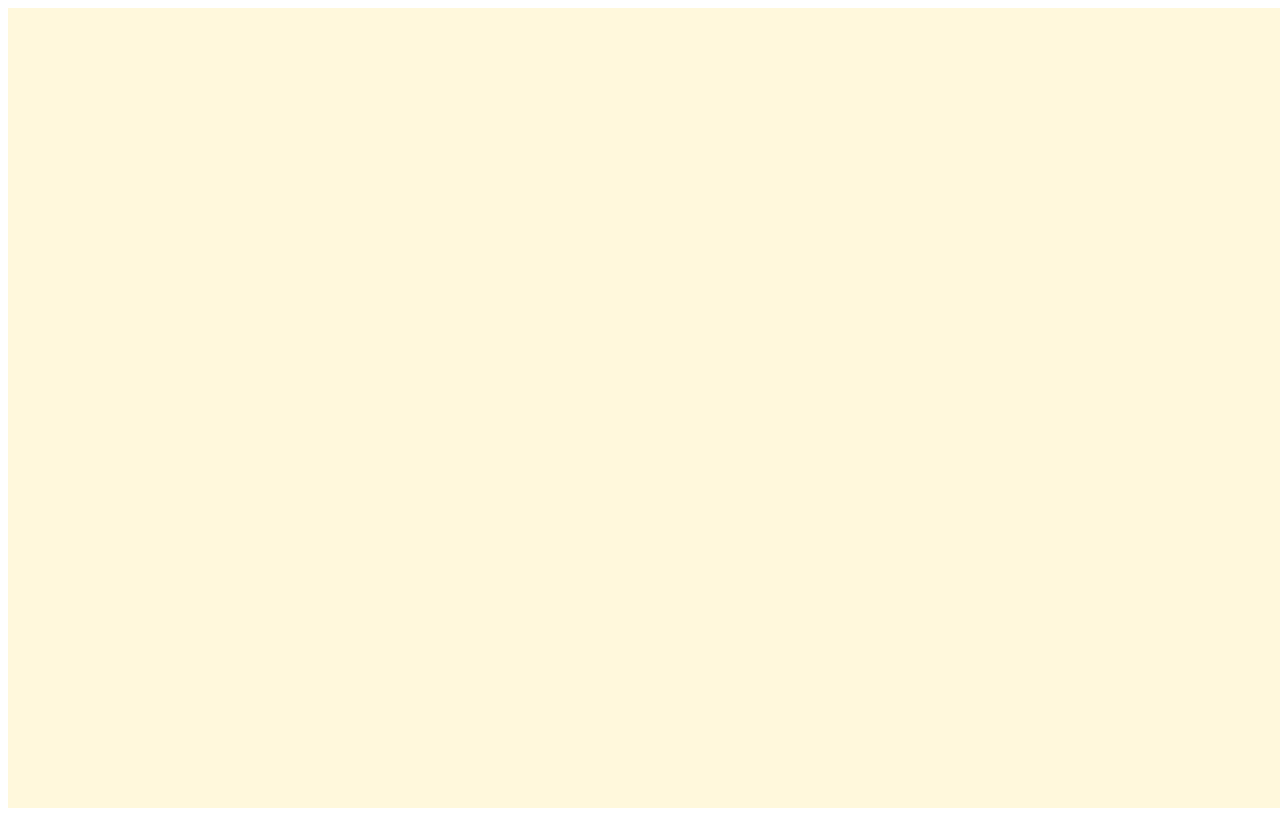
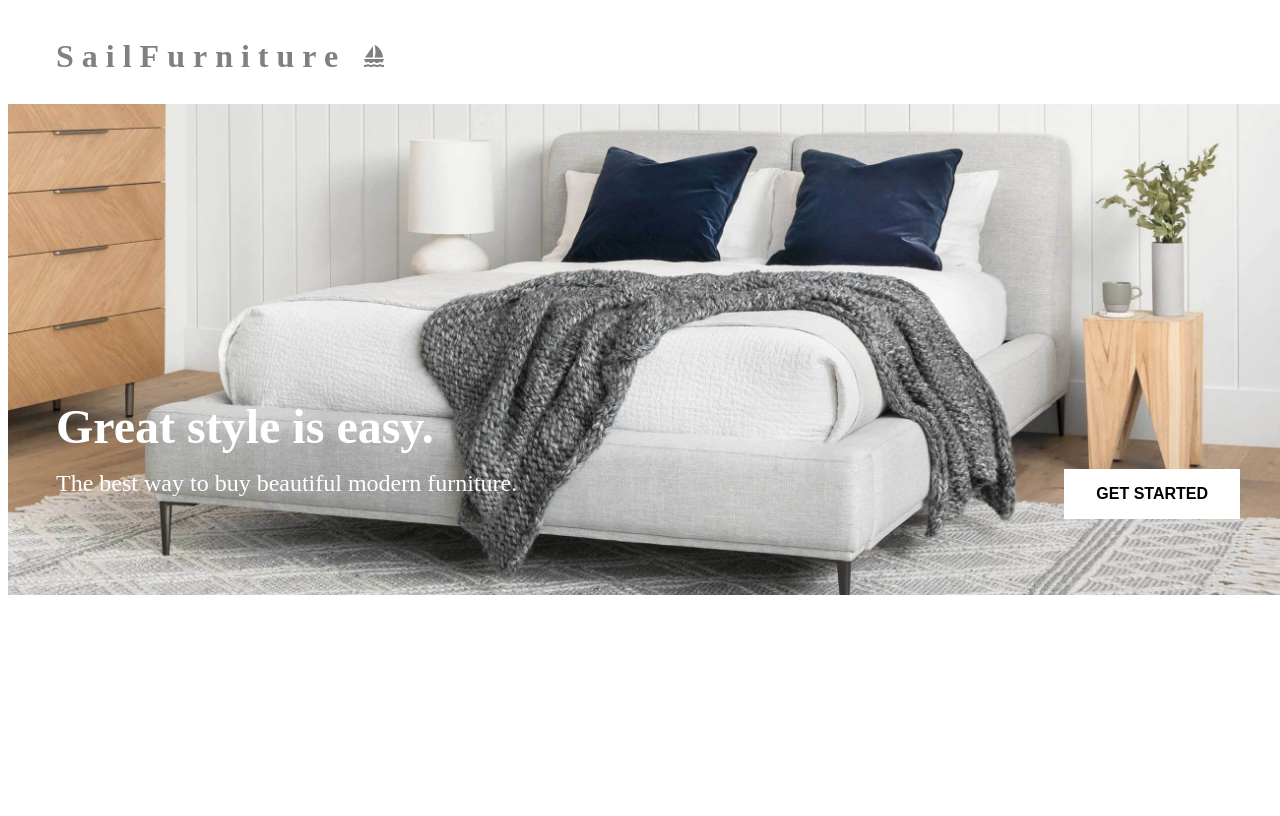
Before and after one commit to Shiho317/ECapp-typescript, a React (Create React App) app: page / in a window 1280 px wide. Built offline with nearby package versions, Linux system fonts and the light colour scheme.

Commit message:
added hero

```diff
--- a/src/App.style.ts
+++ b/src/App.style.ts
@@ -3,7 +3,7 @@ import styled from 'styled-components';
 export const Wrapper = styled.div`
 height: 100vh;
 width: 100vw;
-background-color: #fff8dc;
+background-color: white;
 display: grid;
 align-items: center;
 `;
--- a/src/pages/Hero/Hero.style.ts
+++ b/src/pages/Hero/Hero.style.ts
@@ -1,3 +1,66 @@
 import styled from 'styled-components';
 
-export const Wrapper = styled.div``;
+export const Wrapper = styled.div`
+width: 100vw;
+height: 100vh;
+display: flex;
+flex-direction: column;
+
+
+.header{
+  background-color: white;
+  height: 6rem;
+  display: flex;
+  gap: 1rem;
+  align-items: center;
+  padding: 0 3rem;
+  letter-spacing: 0.5rem;
+  color: gray;
+}
+
+.image-wrap{
+position: relative;
+}
+
+.image-wrap img{
+  width: 100%;
+}
+
+.title{
+  position: absolute;
+  bottom: 5rem;
+  left: 3rem;
+  color: white;
+  line-height: 1.5rem;
+}
+
+.title h1{
+  font-size: 3rem;
+}
+
+.title p{
+  font-size: 1.5rem;
+}
+
+.start-btn{
+  position: absolute;
+  bottom: 5rem;
+  right: 3rem;
+}
+
+.start-btn button{
+  padding: 1rem 2rem;
+  background: white;
+  border: none;
+  font-size: 1rem;
+  font-weight: bold;
+  cursor: pointer;
+}
+
+.start-btn button:hover{
+  background: gray;
+  color: white;
+}
+
+
+`;
--- a/src/pages/Hero/Hero.tsx
+++ b/src/pages/Hero/Hero.tsx
@@ -1,11 +1,29 @@
-
+import { Link } from "react-router-dom";
+import { Wrapper } from "./Hero.style";
+import HeroImage from '../../images/hero-bg-img.webp';
+import SailingIcon from '@mui/icons-material/Sailing';
 
 const Hero = () => {
 
   return (
-    <div>
-
-    </div>
+    <Wrapper>
+      <div className="header">
+        <h1>SailFurniture</h1>
+        <SailingIcon/>
+      </div>
+      <div className="image-wrap">
+        <img src={HeroImage} alt="background"/>
+        <div className="title">
+          <h1>Great style is easy.</h1>
+          <p>The best way to buy beautiful modern furniture.</p>
+        </div>
+        <div className="start-btn">
+          <Link to='./login'>
+            <button>GET STARTED</button>
+          </Link>
+        </div>
+      </div>
+    </Wrapper>
   )
 };
 
--- a/src/pages/Login/Login.style.ts
+++ b/src/pages/Login/Login.style.ts
@@ -1,7 +1,7 @@
 import styled from 'styled-components';
 
 export const Wrapper = styled.div`
-  background-color: white;
+  background-color: #DCDCDC;
   width: 40%;
   margin: 0 auto;
   display: flex;
@@ -13,12 +13,14 @@ export const Wrapper = styled.div`
     text-align: center;
     margin: 2rem 0 0 0;
   }
+
   .contents-wrap{
     margin: 2rem;
     display: flex;
     flex-direction: column;
     gap: 2rem
   }
+
   .to-signup,
   .to-guest{
     font-size: 0.8rem;
--- a/src/pages/Login/Login.tsx
+++ b/src/pages/Login/Login.tsx
@@ -64,7 +64,7 @@ const Login = () => {
   return(
     <Wrapper>
       <div className='login'>
-      <h3>Log In</h3>
+      <h3>LOG IN</h3>
       <div className='contents-wrap'>
         <div className='email-input'>
           <TextField fullWidth id="outlined-basic" label="email" variant="outlined" value={isUser.email} onChange={onChangeUser} />
```
Also changed, not shown: src/images/hero-bg-img.webp (added).
